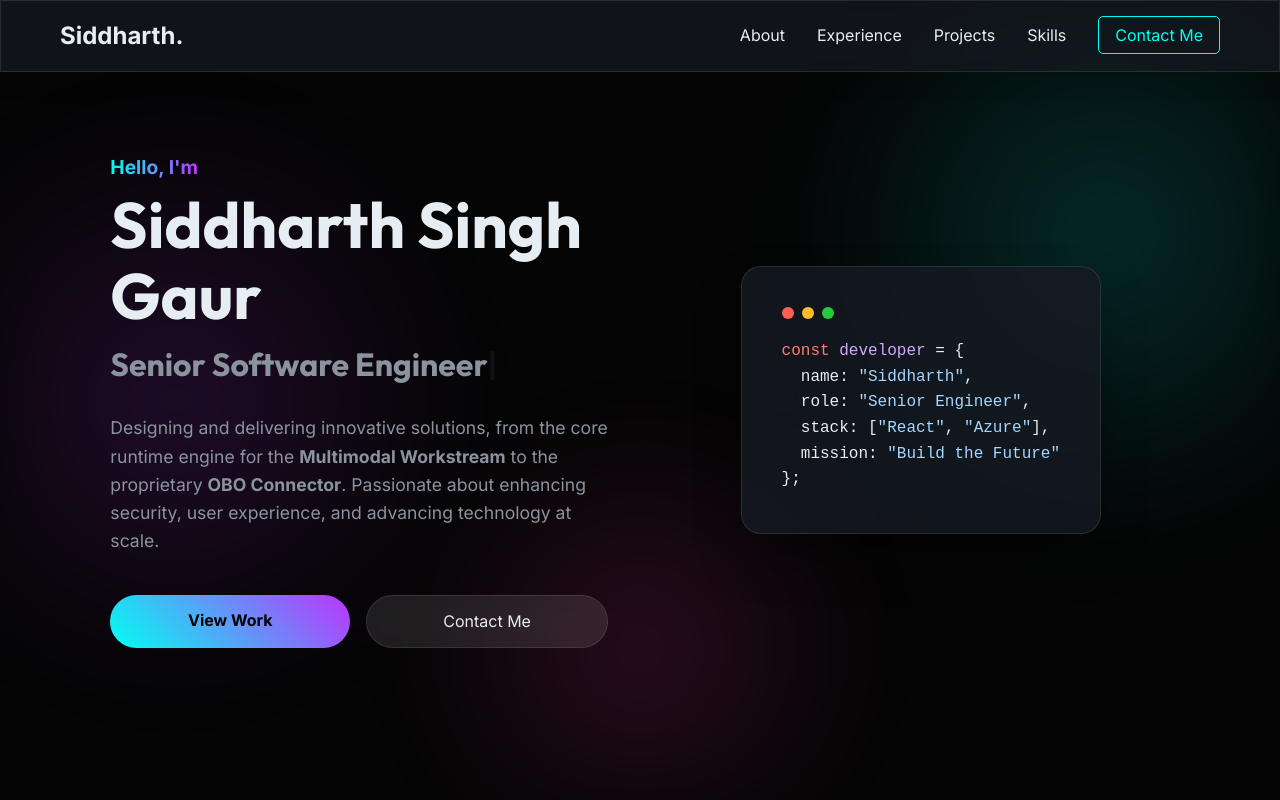
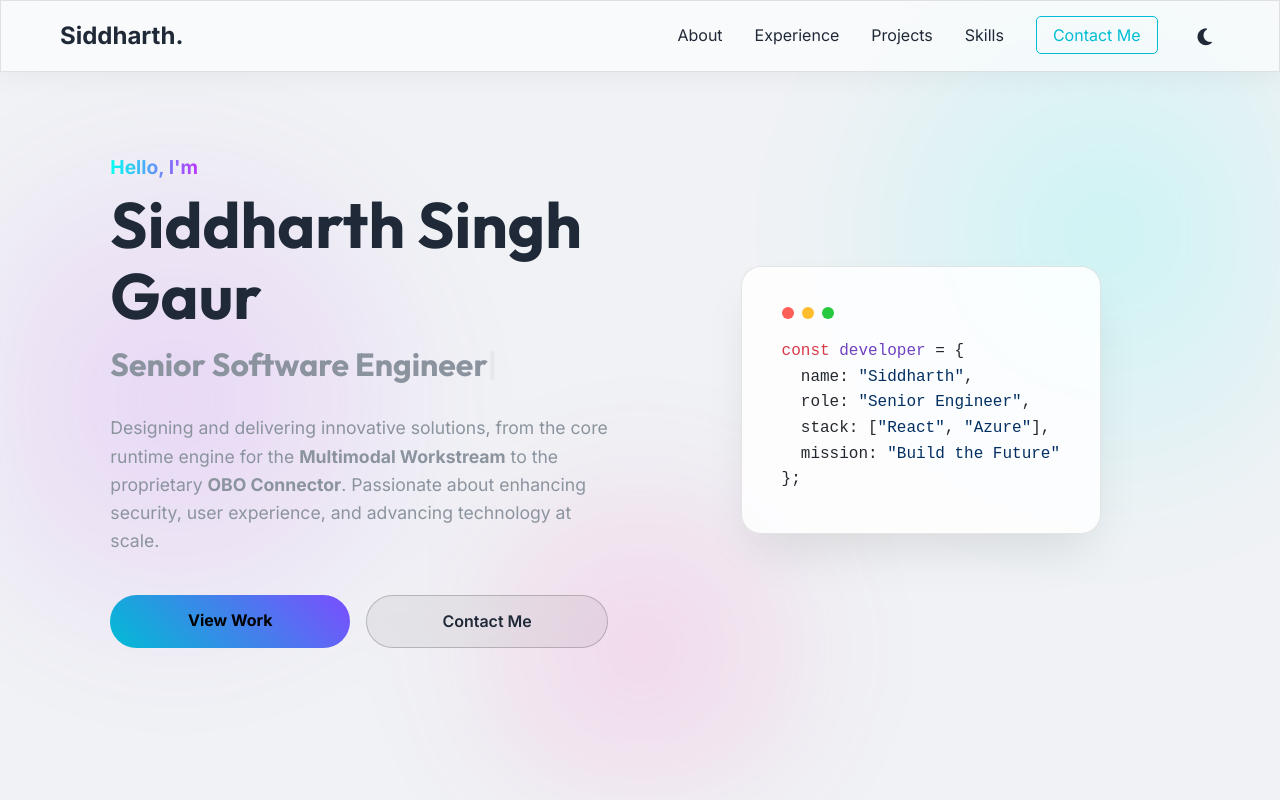
Before and after one commit to siddharthh98/tech-portfolio, a React (Vite) app: page / in a window 1280 px wide. Shown: the top 800 px of the page. Built offline with nearby package versions, Linux system fonts and the light colour scheme.

Commit message:
Fix Contact Form constraints for Light Mode

```diff
--- a/src/App.jsx
+++ b/src/App.jsx
@@ -5,9 +5,11 @@ import Experience from './components/Experience';
 import Projects from './components/Projects';
 import Skills from './components/Skills';
 import Contact from './components/Contact';
+import { ThemeProvider } from './context/ThemeContext';
 
 function App() {
   return (
+    <ThemeProvider>
       <div className="App">
         <Navbar />
         <Hero />
@@ -16,6 +18,7 @@ function App() {
         <Skills />
         <Contact />
       </div>
+    </ThemeProvider>
   );
 }
 
--- a/src/components/Hero.jsx
+++ b/src/components/Hero.jsx
@@ -35,7 +35,7 @@ const Hero = () => {
     };
 
     return (
-        <section id="hero" style={{ minHeight: '100vh', display: 'flex', alignItems: 'center', paddingTop: '80px' }}>
+        <section id="about" style={{ minHeight: '100vh', display: 'flex', alignItems: 'center', paddingTop: '80px' }}>
             <div className="container hero-container">
                 <div style={{ flex: 1, width: '100%' }}>
                     <motion.span
@@ -59,27 +59,8 @@ const Hero = () => {
                         Designing and delivering innovative solutions, from the core runtime engine for the <strong>Multimodal Workstream</strong> to the proprietary <strong>OBO Connector</strong>. Passionate about enhancing security, user experience, and advancing technology at scale.
                     </p>
                     <div style={{ display: 'flex', gap: '1rem', flexWrap: 'wrap' }}>
-                        <a href="#projects" style={{
-                            background: 'linear-gradient(45deg, #00fff2, #bd34fe)',
-                            padding: '0.8rem 1.8rem',
-                            borderRadius: '50px',
-                            color: '#000',
-                            fontWeight: 'bold',
-                            border: 'none',
-                            textAlign: 'center',
-                            flex: 1,
-                            minWidth: '140px'
-                        }}>View Work</a>
-                        <a href="#contact" style={{
-                            background: 'rgba(255,255,255,0.1)',
-                            padding: '0.8rem 1.8rem',
-                            borderRadius: '50px',
-                            backdropFilter: 'blur(10px)',
-                            border: '1px solid rgba(255,255,255,0.1)',
-                            textAlign: 'center',
-                            flex: 1,
-                            minWidth: '140px'
-                        }}>Contact Me</a>
+                        <a href="#projects" className="hero-btn-primary">View Work</a>
+                        <a href="#contact" className="hero-btn-secondary">Contact Me</a>
                     </div>
                 </div>
 
@@ -89,17 +70,10 @@ const Hero = () => {
                 >
                     {/* 3D Code Block */}
                     <motion.div
+                        className="hero-code-card"
                         style={{
                             rotateX,
                             rotateY,
-                            background: 'rgba(22, 27, 34, 0.8)',
-                            padding: '2.5rem',
-                            borderRadius: '20px',
-                            border: '1px solid rgba(255,255,255,0.1)',
-                            fontFamily: 'monospace',
-                            boxShadow: '0 25px 50px -12px rgba(0,0,0,0.5)',
-                            maxWidth: '100%',
-                            overflow: 'hidden'
                         }}
                     >
                         <div style={{ display: 'flex', gap: '8px', marginBottom: '20px' }}>
@@ -107,12 +81,12 @@ const Hero = () => {
                             <div style={{ width: '12px', height: '12px', borderRadius: '50%', background: '#ffbd2e' }}></div>
                             <div style={{ width: '12px', height: '12px', borderRadius: '50%', background: '#27c93f' }}></div>
                         </div>
-                        <code style={{ color: '#e6edf3', display: 'block', fontSize: 'clamp(0.8rem, 2vw, 1rem)' }}>
-                            <span style={{ color: '#ff7b72' }}>const</span> <span style={{ color: '#d2a8ff' }}>developer</span> = &#123;<br />
-                            &nbsp;&nbsp;name: <span style={{ color: '#a5d6ff' }}>"Siddharth"</span>,<br />
-                            &nbsp;&nbsp;role: <span style={{ color: '#a5d6ff' }}>"Senior Engineer"</span>,<br />
-                            &nbsp;&nbsp;stack: [<span style={{ color: '#a5d6ff' }}>"React"</span>, <span style={{ color: '#a5d6ff' }}>"Azure"</span>],<br />
-                            &nbsp;&nbsp;mission: <span style={{ color: '#a5d6ff' }}>"Build the Future"</span><br />
+                        <code className="code-content">
+                            <span className="token-keyword">const</span> <span className="token-entity">developer</span> = &#123;<br />
+                            &nbsp;&nbsp;name: <span className="token-string">"Siddharth"</span>,<br />
+                            &nbsp;&nbsp;role: <span className="token-string">"Senior Engineer"</span>,<br />
+                            &nbsp;&nbsp;stack: [<span className="token-string">"React"</span>, <span className="token-string">"Azure"</span>],<br />
+                            &nbsp;&nbsp;mission: <span className="token-string">"Build the Future"</span><br />
                             &#125;;
                         </code>
                     </motion.div>
--- a/src/components/Navbar.jsx
+++ b/src/components/Navbar.jsx
@@ -1,7 +1,10 @@
 import React from 'react';
 import '../styles/Glass.css';
+import { useTheme } from '../context/ThemeContext';
 
 const Navbar = () => {
+    const { theme, toggleTheme } = useTheme();
+
     return (
         <nav className="glass" style={{
             position: 'fixed',
@@ -22,6 +25,20 @@ const Navbar = () => {
                     <li>
                         <a href="#contact" className="nav-btn">Contact Me</a>
                     </li>
+                    <li>
+                        <button onClick={toggleTheme} style={{
+                            background: 'none',
+                            border: 'none',
+                            color: 'var(--text-primary)',
+                            fontSize: '1.2rem',
+                            cursor: 'pointer',
+                            display: 'flex',
+                            alignItems: 'center',
+                            padding: '0.5rem'
+                        }}>
+                            {theme === 'dark' ? <i className="fas fa-sun"></i> : <i className="fas fa-moon"></i>}
+                        </button>
+                    </li>
                 </ul>
             </div>
         </nav>
--- /dev/null
+++ b/src/context/ThemeContext.jsx
@@ -0,0 +1,29 @@
+import React, { createContext, useContext, useState, useEffect } from 'react';
+
+const ThemeContext = createContext();
+
+export const ThemeProvider = ({ children }) => {
+    const [theme, setTheme] = useState(() => {
+        // Check local storage or system preference
+        const saved = localStorage.getItem('theme');
+        if (saved) return saved;
+        return window.matchMedia('(prefers-color-scheme: light)').matches ? 'light' : 'dark';
+    });
+
+    useEffect(() => {
+        document.documentElement.setAttribute('data-theme', theme);
+        localStorage.setItem('theme', theme);
+    }, [theme]);
+
+    const toggleTheme = () => {
+        setTheme(prev => prev === 'dark' ? 'light' : 'dark');
+    };
+
+    return (
+        <ThemeContext.Provider value={{ theme, toggleTheme }}>
+            {children}
+        </ThemeContext.Provider>
+    );
+};
+
+export const useTheme = () => useContext(ThemeContext);
--- a/src/index.css
+++ b/src/index.css
@@ -8,12 +8,29 @@
     --accent-pink: #ff34b3;
     --font-heading: 'Outfit', sans-serif;
     --font-body: 'Inter', sans-serif;
+    --font-heading: 'Outfit', sans-serif;
+    --font-body: 'Inter', sans-serif;
+}
+
+[data-theme='light'] {
+    --bg-color: #f0f2f5;
+    --card-bg: rgba(255, 255, 255, 0.6);
+    --text-primary: #1f2937;
+    --text-secondary: #4b5563;
+    --accent-cyan: #00bcd4;
+    /* Darker cyan for light mode contrast */
+    --accent-purple: #7c4dff;
+    --accent-pink: #e91e63;
 }
 
 * {
     margin: 0;
     padding: 0;
     box-sizing: border-box;
+}
+
+html {
+    scroll-behavior: smooth;
 }
 
 body {
@@ -23,6 +40,7 @@ body {
     line-height: 1.6;
     -webkit-font-smoothing: antialiased;
     overflow-x: hidden;
+    transition: background-color 0.3s ease, color 0.3s ease;
 }
 
 /* Gradient Mesh Background */
@@ -175,6 +193,140 @@ section {
     }
 }
 
+/* HERO BUTTONS */
+.hero-btn-primary {
+    background: linear-gradient(45deg, var(--accent-cyan), var(--accent-purple));
+    padding: 0.8rem 1.8rem;
+    border-radius: 50px;
+    color: #000;
+    font-weight: bold;
+    border: none;
+    text-align: center;
+    flex: 1;
+    min-width: 140px;
+    transition: transform 0.3s ease, box-shadow 0.3s ease;
+}
+
+.hero-btn-primary:hover {
+    transform: translateY(-3px);
+    box-shadow: 0 10px 20px rgba(0, 255, 242, 0.3);
+}
+
+.hero-btn-secondary {
+    background: rgba(255, 255, 255, 0.1);
+    padding: 0.8rem 1.8rem;
+    border-radius: 50px;
+    backdrop-filter: blur(10px);
+    border: 1px solid rgba(255, 255, 255, 0.1);
+    text-align: center;
+    flex: 1;
+    min-width: 140px;
+    color: var(--text-primary);
+    transition: all 0.3s ease;
+}
+
+.hero-btn-secondary:hover {
+    background: rgba(255, 255, 255, 0.2);
+    transform: translateY(-3px);
+}
+
+/* Light Mode Hero Buttons */
+[data-theme='light'] .hero-btn-secondary {
+    background: rgba(0, 0, 0, 0.05);
+    /* Darker tint for light mode */
+    border: 1px solid rgba(0, 0, 0, 0.2);
+    /* Visible border */
+    color: var(--text-primary);
+    font-weight: 600;
+}
+
+/* HERO CODE CARD */
+.hero-code-card {
+    background: rgba(22, 27, 34, 0.8);
+    padding: 2.5rem;
+    border-radius: 20px;
+    border: 1px solid rgba(255, 255, 255, 0.1);
+    font-family: monospace;
+    box-shadow: 0 25px 50px -12px rgba(0, 0, 0, 0.5);
+    max-width: 100%;
+    overflow: hidden;
+    transition: background-color 0.3s ease, border-color 0.3s ease, box-shadow 0.3s ease;
+}
+
+.code-content {
+    color: #e6edf3;
+    display: block;
+    font-size: clamp(0.8rem, 2vw, 1rem);
+}
+
+.token-keyword {
+    color: #ff7b72;
+}
+
+.token-entity {
+    color: #d2a8ff;
+}
+
+.token-string {
+    color: #a5d6ff;
+}
+
+/* Light Mode Code Card */
+[data-theme='light'] .hero-code-card {
+    background: rgba(255, 255, 255, 0.85);
+    border: 1px solid rgba(0, 0, 0, 0.1);
+    box-shadow: 0 25px 50px -12px rgba(0, 0, 0, 0.1);
+}
+
+[data-theme='light'] .code-content {
+    color: #24292f;
+}
+
+[data-theme='light'] .token-keyword {
+    color: #d73a49;
+}
+
+/* Red */
+[data-theme='light'] .token-entity {
+    color: #6f42c1;
+}
+
+/* Purple */
+/* CONTACT FORM */
+.contact-input {
+    width: 100%;
+    padding: 1rem;
+    border-radius: 10px;
+    border: 1px solid rgba(255, 255, 255, 0.1);
+    background: rgba(0, 0, 0, 0.2);
+    color: white;
+    font-family: inherit;
+    transition: all 0.3s ease;
+}
+
+.contact-input:focus {
+    outline: none;
+    border-color: var(--accent-cyan);
+    box-shadow: 0 0 0 3px rgba(0, 255, 242, 0.2);
+}
+
+[data-theme='light'] .contact-input {
+    background: rgba(255, 255, 255, 0.9);
+    border: 1px solid rgba(0, 0, 0, 0.15);
+    color: #1f2937;
+}
+
+[data-theme='light'] .contact-input:focus {
+    border-color: var(--accent-cyan);
+    background: white;
+}
+
+[data-theme='light'] .token-string {
+    color: #032f62;
+}
+
+/* Dark Blue */
+
 /* BENTO ITEM SPANS */
 .bento-item {
     grid-column: span 1;
--- a/src/styles/Glass.css
+++ b/src/styles/Glass.css
@@ -1,9 +1,17 @@
 .glass {
-    background: rgba(22, 27, 34, 0.7);
-    backdrop-filter: blur(10px);
-    -webkit-backdrop-filter: blur(10px);
+    background: var(--card-bg);
+    backdrop-filter: blur(16px);
+    -webkit-backdrop-filter: blur(16px);
     border: 1px solid rgba(255, 255, 255, 0.1);
     box-shadow: 0 4px 30px rgba(0, 0, 0, 0.1);
+}
+
+[data-theme='light'] .glass,
+[data-theme='light'] .glass-card {
+    background: var(--card-bg);
+    /* Use the white transparent bg */
+    border: 1px solid rgba(0, 0, 0, 0.1);
+    box-shadow: 0 4px 30px rgba(0, 0, 0, 0.05);
 }
 
 .glass-card {
```
Also changed, not shown: src/components/Contact.jsx (+3 -19 lines). Lines whose indentation alone changed are shown as unchanged.
